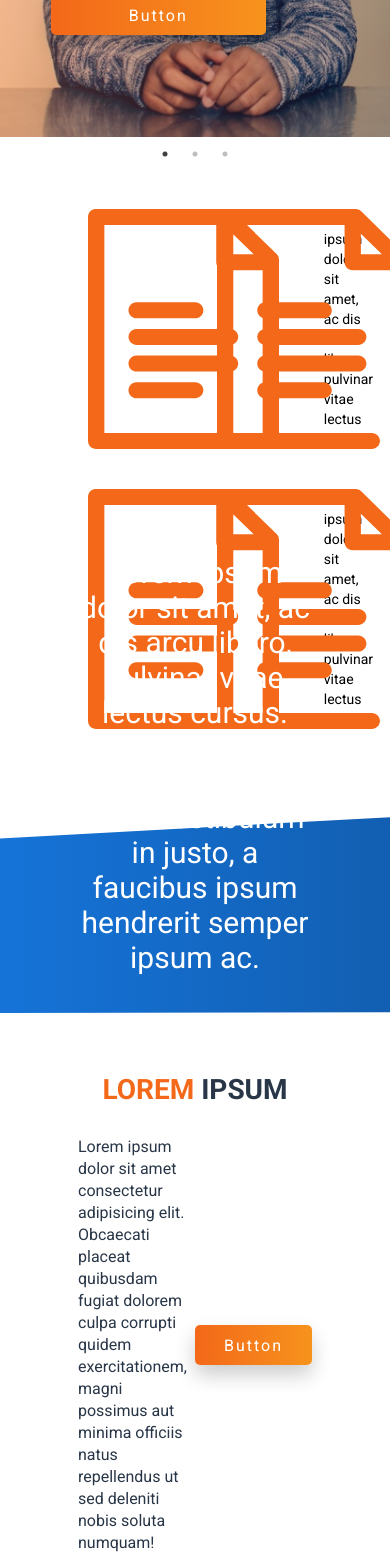
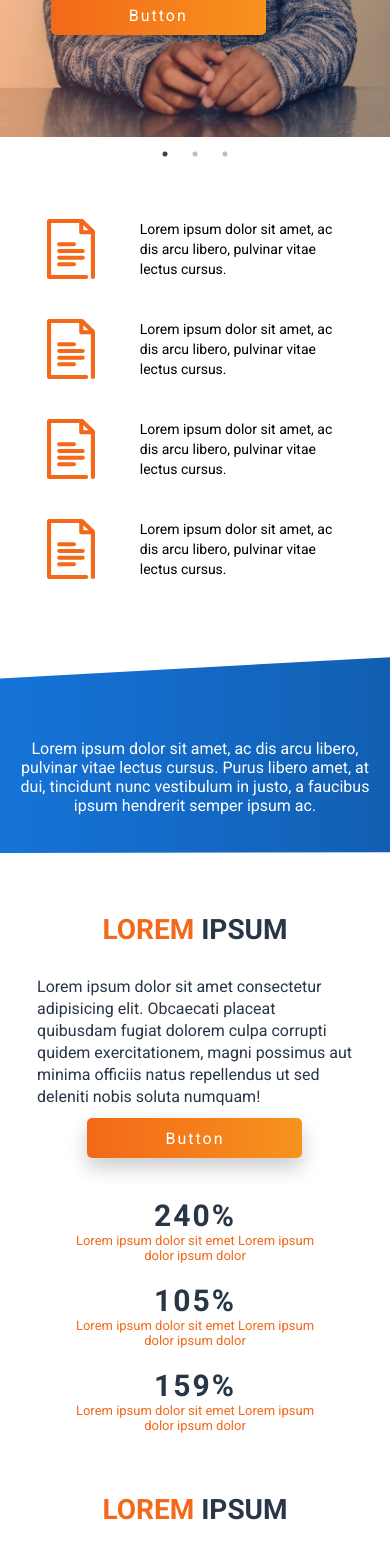
Before and after one commit to Claytonhart/rooster-grin, a React (Create React App) app: page / in a window 390 px wide. Shown: the part 432-1986 px from the top of the page. Built offline with nearby package versions, Linux system fonts and the light colour scheme; grey boxes are pictures that could not be loaded.

Commit message:
media queries for mobile

```diff
--- a/src/components/Tribute.js
+++ b/src/components/Tribute.js
@@ -15,7 +15,7 @@ const Tribute = () => {
     initialSlide: 0,
     responsive: [
       {
-        breakpoint: 600,
+        breakpoint: 1050,
         settings: {
           slidesToShow: 2,
           slidesToScroll: 2,
@@ -23,7 +23,7 @@ const Tribute = () => {
         }
       },
       {
-        breakpoint: 480,
+        breakpoint: 600,
         settings: {
           slidesToShow: 1,
           slidesToScroll: 1
--- a/src/index.css
+++ b/src/index.css
@@ -68,6 +68,9 @@ body {
     color: #fff;
     text-transform: capitalize;
     margin-bottom: 1.5rem; }
+    @media screen and (max-width: 1050px) {
+      .hero__title {
+        font-size: 4rem; } }
 
 .page-desc {
   width: 60%;
@@ -75,11 +78,21 @@ body {
   display: flex;
   flex-wrap: wrap;
   justify-content: space-between; }
+  @media screen and (max-width: 1050px) {
+    .page-desc {
+      width: 70%; } }
+  @media screen and (max-width: 600px) {
+    .page-desc {
+      width: 90%; } }
 
 .page-item {
   display: flex;
   width: 45%;
   margin-bottom: 2rem; }
+  @media screen and (max-width: 600px) {
+    .page-item {
+      width: 90%;
+      margin: 1rem auto; } }
   .page-item__icon {
     padding: 1rem; }
   .page-item__desc {
@@ -97,16 +110,31 @@ body {
   justify-content: center;
   position: relative; }
   .personalize__text {
-    width: 62%;
+    width: 60%;
     position: absolute;
     bottom: 15%;
     color: #fff;
     font-size: 3rem;
     text-align: center; }
+    @media screen and (max-width: 1050px) {
+      .personalize__text {
+        font-size: 2.2rem;
+        width: 70%; } }
+    @media screen and (max-width: 600px) {
+      .personalize__text {
+        font-size: 1.6rem;
+        width: 90%; } }
 
 .cutting-edge {
   width: 60%;
   margin: 6rem auto; }
+  @media screen and (max-width: 1050px) {
+    .cutting-edge {
+      width: 70%; } }
+  @media screen and (max-width: 600px) {
+    .cutting-edge {
+      width: 90%;
+      margin-bottom: 3rem; } }
   .cutting-edge__header {
     color: #283647;
     font-size: 2.8rem;
@@ -117,25 +145,43 @@ body {
       color: #f36819; }
     .cutting-edge__header--bottom {
       margin-top: 10rem; }
+      @media screen and (max-width: 600px) {
+        .cutting-edge__header--bottom {
+          margin-top: 5rem; } }
 
 .cutting-edge-about {
   display: flex;
   margin-top: 3rem;
   margin-bottom: 3rem; }
+  @media screen and (max-width: 600px) {
+    .cutting-edge-about {
+      flex-direction: column; } }
   .cutting-edge-about__desc {
     width: 50%;
     font-size: 1.6rem;
     line-height: 2.2rem;
     color: #283647; }
+    @media screen and (max-width: 600px) {
+      .cutting-edge-about__desc {
+        margin: 0 auto;
+        margin-bottom: 1rem;
+        width: 90%; } }
   .cutting-edge-about__btn-container {
     width: 50%;
     display: flex;
     justify-content: center;
     align-items: center; }
+    @media screen and (max-width: 600px) {
+      .cutting-edge-about__btn-container {
+        margin: 0 auto;
+        width: 90%; } }
 
 .cutting-edge-stats {
   display: flex;
   justify-content: space-between; }
+  @media screen and (max-width: 600px) {
+    .cutting-edge-stats {
+      flex-direction: column; } }
 
 .cutting-edge-stats-item {
   display: flex;
@@ -143,34 +189,70 @@ body {
   width: 20%;
   text-align: center;
   margin-top: 2rem; }
+  @media screen and (max-width: 600px) {
+    .cutting-edge-stats-item {
+      width: 70%;
+      margin: 1rem auto; } }
   .cutting-edge-stats-item__header {
     font-size: 5.5rem;
     letter-spacing: 2px;
     font-weight: bold;
-    color: #283647; }
+    color: #283647;
+    transition: 0.2s all; }
+    @media screen and (max-width: 850px) {
+      .cutting-edge-stats-item__header {
+        font-size: 4rem; } }
+    @media screen and (max-width: 600px) {
+      .cutting-edge-stats-item__header {
+        font-size: 3rem; } }
+    .cutting-edge-stats-item__header:hover {
+      transform: translateY(-1rem); }
   .cutting-edge-stats-item__desc {
     font-size: 1.6rem;
     color: #f36819; }
+    @media screen and (max-width: 850px) {
+      .cutting-edge-stats-item__desc {
+        font-size: 1.3rem; } }
 
 .checkerboard {
   display: flex;
   justify-content: space-between;
   margin-bottom: 5rem; }
+  @media screen and (max-width: 850px) {
+    .checkerboard {
+      flex-direction: column-reverse; } }
 
 .checkerboard-info {
   width: 49%;
   padding: 5rem 10rem; }
+  @media screen and (max-width: 1050px) {
+    .checkerboard-info {
+      padding: 2rem 6rem; } }
+  @media screen and (max-width: 850px) {
+    .checkerboard-info {
+      margin: 0 auto;
+      width: 70%; } }
+  @media screen and (max-width: 600px) {
+    .checkerboard-info {
+      padding: 1rem;
+      width: 80%; } }
   .checkerboard-info__h3 {
     font-size: 2.8rem;
     font-weight: normal;
     color: #f36819;
     margin-bottom: 0.5rem; }
+    @media screen and (max-width: 600px) {
+      .checkerboard-info__h3 {
+        font-size: 1.8rem; } }
   .checkerboard-info__h4 {
     font-size: 2rem;
     font-weight: normal;
     color: #f7931d;
     letter-spacing: 2px;
     margin-bottom: 2.5rem; }
+    @media screen and (max-width: 600px) {
+      .checkerboard-info__h4 {
+        font-size: 1.6rem; } }
   .checkerboard-info__about {
     font-size: 1.4rem;
     line-height: 2rem;
@@ -178,12 +260,22 @@ body {
 
 .checkerboard-image {
   width: 49%; }
+  @media screen and (max-width: 850px) {
+    .checkerboard-image {
+      margin: 0 auto;
+      width: 70%; } }
+  @media screen and (max-width: 600px) {
+    .checkerboard-image {
+      width: 80%; } }
   .checkerboard-image__img {
     width: 100%; }
     .checkerboard-image__img::after {
       content: "";
       clear: both;
       display: table; }
+  @media screen and (max-width: 850px) {
+    .checkerboard-image {
+      order: 1; } }
 
 .modal {
   position: fixed;
@@ -215,6 +307,7 @@ body {
   .modal-form label {
     padding: 1rem; }
   .modal-form input {
+    max-width: 100%;
     border-radius: 5px;
     border: none;
     padding: 1rem; }
@@ -281,6 +374,12 @@ body {
   border-left: 3.5rem solid #283647; }
   .slick-next::before {
     content: ""; }
+  @media screen and (max-width: 600px) {
+    .slick-next {
+      transform: translate(0, -50%);
+      border-top: 2rem solid transparent;
+      border-bottom: 2rem solid transparent;
+      border-left: 2rem solid #283647; } }
 
 .slick-prev {
   transform: translate(-3rem, -50%);
@@ -289,8 +388,18 @@ body {
   border-top: 3.5rem solid transparent;
   border-bottom: 3.5rem solid transparent;
   border-right: 3.5rem solid #283647; }
+  @media screen and (max-width: 600px) {
+    .slick-prev {
+      transform: translate(-2rem, -50%);
+      border-top: 2rem solid transparent;
+      border-bottom: 2rem solid transparent;
+      border-right: 2rem solid #283647; } }
   .slick-prev::before {
     content: ""; }
+
+@media screen and (max-width: 600px) {
+  .tribute .slick-dots {
+    transform: translateY(2rem); } }
 
 .footer {
   padding-top: 6rem;
@@ -302,13 +411,18 @@ body {
 .footer-container {
   width: 60%;
   margin: 0 auto; }
+  @media screen and (max-width: 600px) {
+    .footer-container {
+      width: 80%; } }
 
 .footer-input-container {
   display: flex;
   justify-content: space-between; }
   .footer-input-container__input {
     width: 70%;
-    padding: 0.5rem 2rem; }
+    max-width: 60rem;
+    padding: 0.5rem 1rem;
+    margin-right: 1rem; }
 
 .footer-about {
   margin-top: 4rem;
--- a/src/styles/components/_cuttingedge.scss
+++ b/src/styles/components/_cuttingedge.scss
@@ -1,6 +1,15 @@
 .cutting-edge {
   width: 60%;
   margin: 6rem auto;
+
+  @media screen and (max-width: 1050px) {
+    width: 70%;
+  }
+
+  @media screen and (max-width: 600px) {
+    width: 90%;
+    margin-bottom: 3rem;
+  }
 
   &__header {
     color: $color-blue-dark;
@@ -15,6 +24,10 @@
 
     &--bottom {
       margin-top: 10rem;
+
+      @media screen and (max-width: 600px) {
+        margin-top: 5rem;
+      }
     }
   }
 }
@@ -24,11 +37,21 @@
   margin-top: 3rem;
   margin-bottom: 3rem;
 
+  @media screen and (max-width: 600px) {
+    flex-direction: column;
+  }
+
   &__desc {
     width: 50%;
     font-size: 1.6rem;
     line-height: 2.2rem;
     color: $color-blue-dark;
+
+    @media screen and (max-width: 600px) {
+      margin: 0 auto;
+      margin-bottom: 1rem;
+      width: 90%;
+    }
   }
 
   &__btn-container {
@@ -36,12 +59,21 @@
     display: flex;
     justify-content: center;
     align-items: center;
+
+    @media screen and (max-width: 600px) {
+      margin: 0 auto;
+      width: 90%;
+    }
   }
 }
 
 .cutting-edge-stats {
   display: flex;
   justify-content: space-between;
+
+  @media screen and (max-width: 600px) {
+    flex-direction: column;
+  }
 }
 
 .cutting-edge-stats-item {
@@ -51,15 +83,37 @@
   text-align: center;
   margin-top: 2rem;
 
+  @media screen and (max-width: 600px) {
+    width: 70%;
+    margin: 1rem auto;
+  }
+
   &__header {
     font-size: 5.5rem;
     letter-spacing: 2px;
     font-weight: bold;
     color: $color-blue-dark;
+    transition: 0.2s all;
+
+    @media screen and (max-width: 850px) {
+      font-size: 4rem;
+    }
+
+    @media screen and (max-width: 600px) {
+      font-size: 3rem;
+    }
+
+    &:hover {
+      transform: translateY(-1rem);
+    }
   }
 
   &__desc {
     font-size: 1.6rem;
     color: $color-orange;
+
+    @media screen and (max-width: 850px) {
+      font-size: 1.3rem;
+    }
   }
 }
--- a/src/styles/components/_hero.scss
+++ b/src/styles/components/_hero.scss
@@ -41,6 +41,10 @@
     color: #fff;
     text-transform: capitalize;
     margin-bottom: 1.5rem;
+
+    @media screen and (max-width: 1050px) {
+      font-size: 4rem;
+    }
   }
 
   // &__button {
--- a/src/styles/components/_modal.scss
+++ b/src/styles/components/_modal.scss
@@ -34,7 +34,7 @@
     padding: 1rem;
   }
   & input {
-    // width: 100%;
+    max-width: 100%;
     border-radius: 5px;
     border: none;
     padding: 1rem;
--- a/src/styles/components/_pagedesc.scss
+++ b/src/styles/components/_pagedesc.scss
@@ -4,12 +4,25 @@
   display: flex;
   flex-wrap: wrap;
   justify-content: space-between;
+
+  @media screen and (max-width: 1050px) {
+    width: 70%;
+  }
+
+  @media screen and (max-width: 600px) {
+    width: 90%;
+  }
 }
 
 .page-item {
   display: flex;
   width: 45%;
   margin-bottom: 2rem;
+
+  @media screen and (max-width: 600px) {
+    width: 90%;
+    margin: 1rem auto;
+  }
 
   &__icon {
     padding: 1rem;
--- a/src/styles/components/_personalizeeverything.scss
+++ b/src/styles/components/_personalizeeverything.scss
@@ -8,11 +8,21 @@
   position: relative;
 
   &__text {
-    width: 62%;
+    width: 60%;
     position: absolute;
     bottom: 15%;
     color: #fff;
     font-size: 3rem;
     text-align: center;
+
+    @media screen and (max-width: 1050px) {
+      font-size: 2.2rem;
+      width: 70%;
+    }
+
+    @media screen and (max-width: 600px) {
+      font-size: 1.6rem;
+      width: 90%;
+    }
   }
 }
```
Also changed, not shown: src/styles/components/_checkerboard.scss (+39 -0 lines), src/styles/components/_footer.scss (+7 -1 lines), src/styles/components/_tribute.scss (+20 -0 lines).
